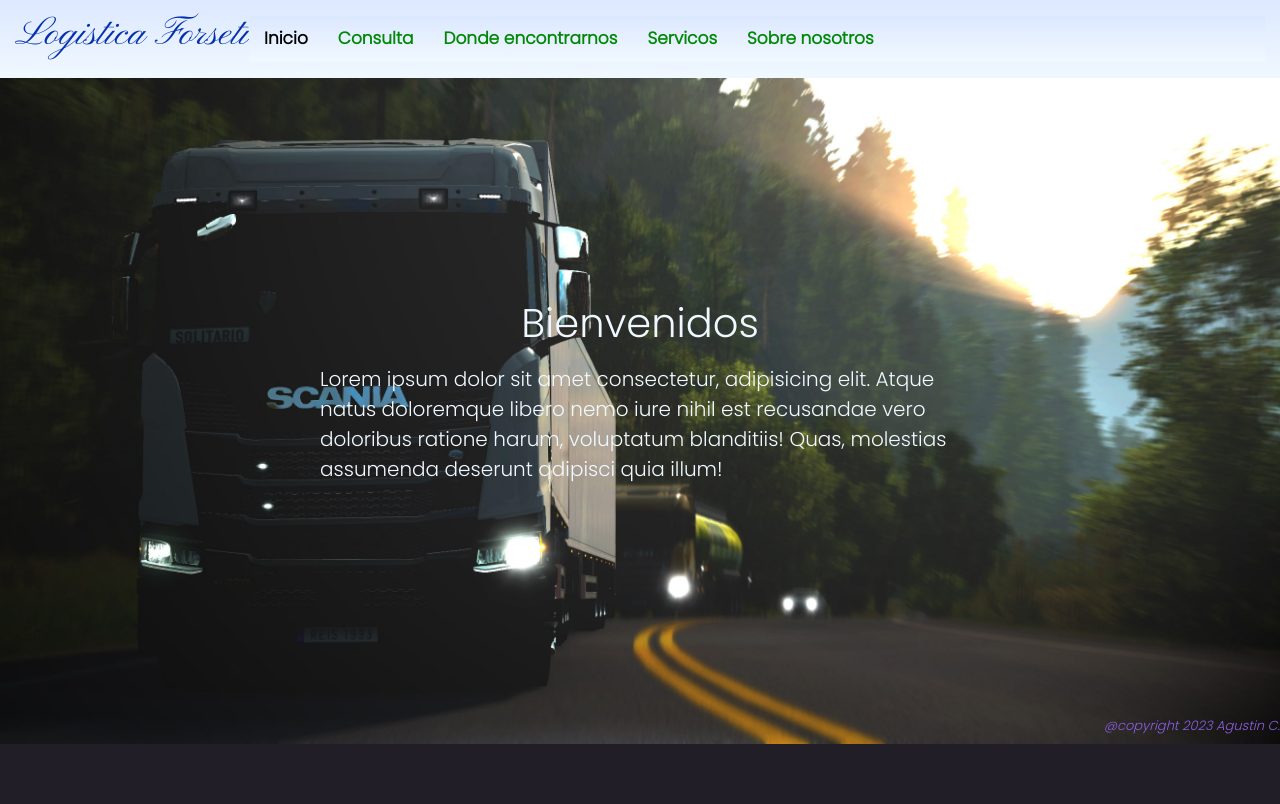
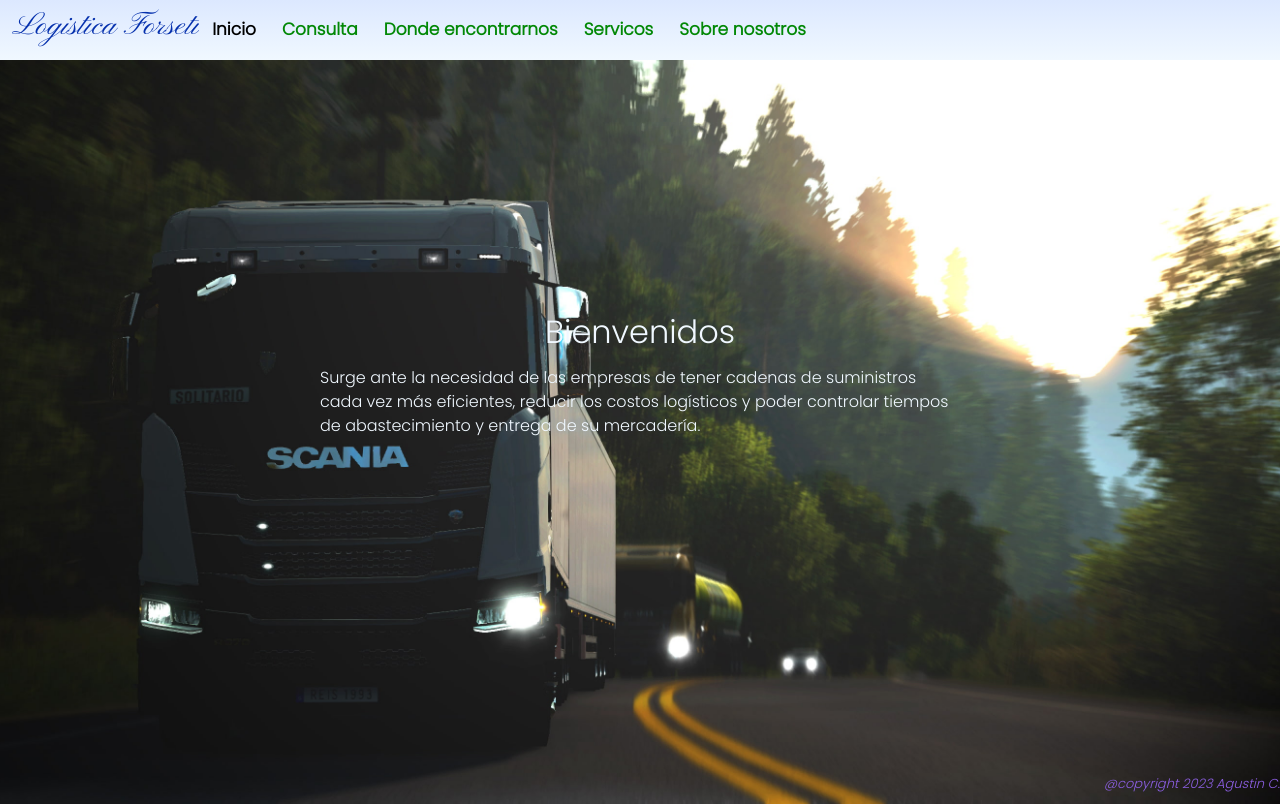
Before and after one commit to AgusCufr3/athenaslogistica, a website: page index.html in a window 1280 px wide. Drawn offline with nearby package versions, Linux system fonts and the light colour scheme.

Commit message:
INstalo y configuro sass, y creo los estilos sass de index, entre otras correcciones

```diff
--- a/estilos/estilos.css
+++ b/estilos/estilos.css
@@ -58,9 +58,9 @@ body {
 
 .intro {
 	display: flex;
-	flex-direction: column;
 	justify-content: center;
 	align-items: center;
+	flex-direction: column;
 	height: 80vh;
 	color: aliceblue;
 }
@@ -73,7 +73,7 @@ body {
 	padding: 7px 3px;
 }
 
-.bodyIndex {
+.indexImg {
 	background-image: url(../multimedia/index-body-img.jpg);
 	background-size: cover;
 	background-position: center;
@@ -382,25 +382,14 @@ iframe {
 
 /* main servicios*/
 
-/* main servicios*/
+/* main sobre nosotros*/
+
 .iconos {
 	width: 50px;
 	height: 50px;
 }
 
-
-
-
-
-
-
-
-
-
-
-
-
-/* main servicios*/
+/* main sobre nosotros*/
 
 /* @media*/
 @media (max-width: 757px) {
--- a/index.html
+++ b/index.html
@@ -9,10 +9,10 @@
     <link rel="preconnect" href="https://fonts.gstatic.com" crossorigin />
     <link href="https://fonts.googleapis.com/css2?family=Poppins:wght@200;300&display=swap" rel="stylesheet" />
     <link rel="stylesheet" href="https://cdnjs.cloudflare.com/ajax/libs/animate.css/4.1.1/animate.min.css" />
-    <link rel="stylesheet" href="./estilos/estilos.css">
+    <link rel="stylesheet" href="./estilos/main.css">
     <title>Inicio</title>
 </head>
-<body class="bodyIndex">
+<body>
         <nav class="barra_nav navbar navbar-expand-lg bg-body-tertiary animate__animated animate__zoomInDown animate__animated animate__zoomInDown">
             <div class="container-fluid">
                 <h1 class="nombre_empresa">Logistica Forseti</h1>
@@ -42,12 +42,14 @@
                 </div>
             </div>
         </nav>
-        <main class="animate__animated animate__slideInUp intro">
+        <main class="bgImg" >
+            <div class="animate__animated animate__slideInUp intro">
                 <h2 class="intro-titulo">Bienvenidos</h2>
-                <p class="texto-intro">Lorem ipsum dolor sit amet consectetur, adipisicing elit. Atque natus doloremque libero nemo iure nihil est recusandae vero doloribus ratione harum, voluptatum blanditiis! Quas, molestias assumenda deserunt adipisci quia illum!</p>
+                    <p class="texto-intro">Surge ante la necesidad de las empresas de tener cadenas de suministros cada vez más eficientes, reducir los costos logísticos y poder controlar tiempos de abastecimiento y entrega de su mercadería.</p>
+            </div>
         </main>
     <footer class="footer">
-        <h2 class="footertexto">@copyright 2023 Agustin C.</h2>
+        <h2 class="footer__texto">@copyright 2023 Agustin C.</h2>
     </footer>
     <script src="https://cdn.jsdelivr.net/npm/bootstrap@5.3.0-alpha1/dist/js/bootstrap.bundle.min.js" integrity="sha384-w76AqPfDkMBDXo30jS1Sgez6pr3x5MlQ1ZAGC+nuZB+EYdgRZgiwxhTBTkF7CXvN" crossorigin="anonymous"></script>
 </body>
--- /dev/null
+++ b/scss/app.scss
@@ -0,0 +1,7 @@
+@import "./general/tipografia.scss";
+@import "./general/reset.scss";
+
+@import "./layout/header.scss";
+@import "./layout/footer.scss";
+
+@import "./paginas/index-main.scss";
--- /dev/null
+++ b/scss/general/reset.scss
@@ -0,0 +1,10 @@
+* {
+	margin: 0;
+	padding: 0;
+	box-sizing: border-box;
+	font-family: "Poppins", sans-serif;
+    font-size: 16px;
+}
+body {
+		background-color: #211e28;
+}
--- /dev/null
+++ b/scss/general/tipografia.scss
@@ -0,0 +1 @@
+@import url('https://fonts.googleapis.com/css2?family=Dancing+Script:wght@500;700&family=Pinyon+Script&family=Poppins:wght@300&family=Roboto+Condensed:ital,wght@1,300&display=swap');
--- /dev/null
+++ b/scss/layout/footer.scss
@@ -0,0 +1,12 @@
+.footer {
+    position: fixed;
+    bottom: 0;
+    right: 0;
+	font-family: "Dancing Script", cursive;
+	font-size: 0.5em;
+	color: #8d60e6fb;
+    &__texto {
+        font-size: 13px;
+        font-style: italic;
+    }
+}
--- /dev/null
+++ b/scss/layout/header.scss
@@ -0,0 +1,26 @@
+.barra_nav {
+	background: rgb(240, 248, 255);
+	background: linear-gradient(0deg, rgba(240, 248, 255, 1) 0%, #dce8ff 100%);
+	height: 60px;
+	@media (max-width:990px) {
+		height: auto;
+	}
+		.nombre_empresa {
+			font-family: "Pinyon Script", cursive;
+			font-size: 2em;
+			color: #0530ad;
+		}
+}
+.nav-item {
+	font-size: 17px;
+	padding: 0 5px;
+	a {
+		text-decoration: none;
+		color: #028806;
+		font-weight: bold;
+		transition: all 0.5s ease-in-out;
+		&:hover {
+			transform: scale(1.1);
+		}
+	}
+}
--- /dev/null
+++ b/scss/paginas/_mixinfunc.scss
@@ -0,0 +1,20 @@
+
+@mixin crear-flexbox($justify) {
+	display: flex;
+	align-items: center;
+	justify-content: $justify;
+}
+
+@mixin ajustar-imagen($justificar) {
+	width: 100%;
+	height: $justificar;
+	background: {
+		size: cover;
+		position: center;
+		repeat: no-repeat;
+	}
+}
+@function pixeles-rem($pixeles) {
+    $rem: $pixeles / 16 + rem;
+    @return $rem;
+}
--- /dev/null
+++ b/scss/paginas/index-main.scss
@@ -0,0 +1,33 @@
+@import 'mixinfunc';
+
+.bgImg {
+	background-image: url(../multimedia/index-body-img.jpg);
+    @include ajustar-imagen(93vh);
+
+    @media (max-width: pixeles-rem(757)) {
+	& {
+		background-image: none;
+	}
+    }
+}
+
+.intro {
+    @include crear-flexbox(center);
+    flex-direction: column;
+    height: 80vh;
+    color: aliceblue;
+    &-titulo {
+        padding: 7px 3px;
+        }
+    }
+
+.texto-intro {
+    width: 80vh;
+
+    @media (max-width: pixeles-rem(757)) {
+        & {
+            padding: pixeles-rem(45);
+            width: 35vh
+        }
+    }
+}
```
Also changed, not shown: package.json (added, +17 -0 lines), paginas/servicios.html (+0 -2 lines), estilos/main.css (added), scss/_varibles.scss (added), 2 other files.
